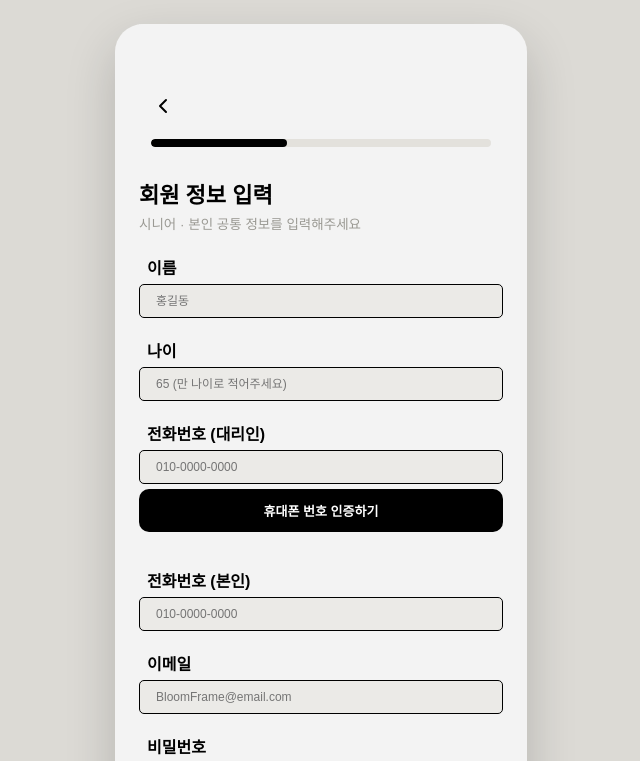
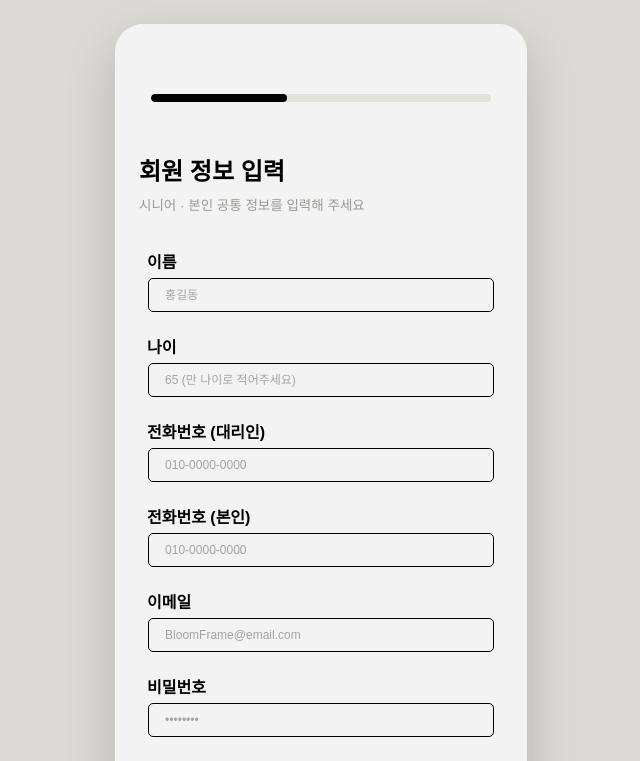
Before and after one commit to EUNS0O/BloomFrame-FRONT-END, a React (Vite) app: page /signup/info in a window 1280 px wide. Shown: the top 761 px of the page, without its empty margins (319-959 px from the left). Built offline with nearby package versions, Linux system fonts and the light colour scheme; a web font is replaced by a local one.

Commit message:
회원 정보 입력 화면 완성

```diff
--- a/src/components/common/Controls.jsx
+++ b/src/components/common/Controls.jsx
@@ -29,10 +29,10 @@ export function Btn({ children, onClick, variant = "primary", disabled, icon: Ic
   );
 }
 
-export function Field({ label, textColor, placeholderColor, bg, borderColor, width, ...props }) {
+export function Field({ label, textColor, placeholderColor, bg, borderColor, width, marginBottom, ...props }) {
   const uid = React.useId().replace(/:/g, "");
   return (
-    <div style={{ marginTop: 20, marginBottom: 5 }}>
+    <div style={{ marginTop: 20, marginBottom: marginBottom ?? 5 }}>
       {label && <div style={{ fontSize: 16, fontWeight: 700, color: C.black, marginBottom: 5, paddingLeft: 8 }}>{label}</div>}
       {placeholderColor && (
         <style>{`.f-${uid}::placeholder { color: ${placeholderColor}; }`}</style>
--- a/src/pages/SignupInfo.jsx
+++ b/src/pages/SignupInfo.jsx
@@ -1,13 +1,16 @@
-import React from "react";
+import React, { useState } from "react";
 import { useNavigate } from "react-router-dom";
 import { C } from "../styles/tokens";
 import { useApp } from "../context/AppContext";
-import { BackHeader, Sub } from "../components/common/BackHeader";
+import { BackHeader } from "../components/common/BackHeader";
 import { Btn, Field } from "../components/common/Controls";
+
+const FIELD_MB = 22; // 필드 사이 간격 (조절용)
 
 export default function SignupInfo() {
   const navigate = useNavigate();
   const { data, update, setOnboarding, setWip } = useApp();
+  const [phoneFocused, setPhoneFocused] = useState(false);
 
   const startOnboardingCategoryFlow = () => {
     setOnboarding(true);
@@ -15,29 +18,59 @@ export default function SignupInfo() {
     navigate("/onboarding/category");
   };
 
+  const fieldProps = {
+    bg: C.bg,
+    textColor: C.black,
+    placeholderColor: C.linkGray,
+    marginBottom: FIELD_MB,
+    width: "95%",
+  };
+
+  const showPhoneVerifyButton = phoneFocused && !data.phoneVerifying;
+
   return (
     <div style={{ flex: 1, padding: "0 24px 24px", overflowY: "auto" }}>
-      <BackHeader progress={40} />
-      <div style={{ fontSize: 22, fontWeight: 800, marginBottom: 6 }}>회원 정보 입력</div>
-      <Sub>시니어 · 본인 공통 정보를 입력해주세요</Sub>
-      <Field label="이름" placeholder="홍길동" value={data.name} onChange={(e) => update({ name: e.target.value })} />
-      <Field label="나이" placeholder="65 (만 나이로 적어주세요)" value={data.age} onChange={(e) => update({ age: e.target.value })} />
-      <Field label="전화번호 (대리인)" placeholder="010-0000-0000" value={data.guardianPhone} onChange={(e) => update({ guardianPhone: e.target.value })} />
-      {!data.phoneVerifying ? (
-        <button onClick={() => update({ phoneVerifying: true })} style={{ width: "100%", padding: "12px", borderRadius: 10, border: "none", background: C.black, color: "#fff", fontSize: 13, fontWeight: 700, marginBottom: 16, cursor: "pointer" }}>
+      <BackHeader progress={40} hideBack />
+      <div style={{ fontSize: 24, fontWeight: 800, marginTop: 20, marginBottom: 8 }}>회원 정보 입력</div>
+      <div style={{ fontSize: 13.5, color: C.gray, lineHeight: 1.6, marginBottom: 32 }}>
+        시니어 · 본인 공통 정보를 입력해 주세요
+      </div>
+
+      <Field label="이름" placeholder="홍길동" value={data.name} onChange={(e) => update({ name: e.target.value })} {...fieldProps} />
+      <Field label="나이" placeholder="65 (만 나이로 적어주세요)" value={data.age} onChange={(e) => update({ age: e.target.value })} {...fieldProps} />
+      <Field
+        label="전화번호 (대리인)" placeholder="010-0000-0000"
+        value={data.guardianPhone} onChange={(e) => update({ guardianPhone: e.target.value })}
+        onFocus={() => setPhoneFocused(true)}
+        {...fieldProps}
+        marginBottom={showPhoneVerifyButton || data.phoneVerifying ? 12 : FIELD_MB}
+      />
+
+      {showPhoneVerifyButton && (
+        <button
+          onClick={() => update({ phoneVerifying: true })}
+          style={{ display: "block", width: "95%", margin: "0 auto", padding: "6px 13px", borderRadius: 6, border: "none", background: C.black, color: "#fff", fontSize: 13.5, fontWeight: 700, marginBottom: FIELD_MB, cursor: "pointer" }}
+        >
           휴대폰 번호 인증하기
         </button>
-      ) : (
-        <div style={{ marginBottom: 16 }}>
-          <input placeholder="문자로 전송된 인증번호를 입력해 주세요" value={data.otp} onChange={(e) => update({ otp: e.target.value })}
-            style={{ width: "100%", boxSizing: "border-box", padding: "10px 12px", borderRadius: 10, border: `1px solid ${C.grayLine}`, background: C.field, fontSize: 13 }} />
+      )}
+      {data.phoneVerifying && (
+        <div style={{ width: "95%", margin: "0 auto", marginBottom: FIELD_MB }}>
+          <input
+            placeholder="문자로 전송된 인증번호를 입력해 주세요" value={data.otp} onChange={(e) => update({ otp: e.target.value })}
+            style={{ display: "block", width: "100%", boxSizing: "border-box", padding: "6px 13px", borderRadius: 6, border: `1px solid ${C.grayLine}`, background: C.bg, fontSize: 13, color: C.black, outline: "none" }}
+          />
         </div>
       )}
-      <Field label="전화번호 (본인)" placeholder="010-0000-0000" value={data.selfPhone} onChange={(e) => update({ selfPhone: e.target.value })} />
-      <Field label="이메일" placeholder="BloomFrame@email.com" value={data.email} onChange={(e) => update({ email: e.target.value })} />
-      <Field label="비밀번호" type="password" placeholder="••••••••" value={data.password} onChange={(e) => update({ password: e.target.value })} />
-      <Field label="비밀번호 확인" type="password" placeholder="••••••••" value={data.passwordConfirm} onChange={(e) => update({ passwordConfirm: e.target.value })} />
-      <Btn onClick={startOnboardingCategoryFlow}>확인</Btn>
+
+      <Field label="전화번호 (본인)" placeholder="010-0000-0000" value={data.selfPhone} onChange={(e) => update({ selfPhone: e.target.value })} {...fieldProps} />
+      <Field label="이메일" placeholder="BloomFrame@email.com" value={data.email} onChange={(e) => update({ email: e.target.value })} {...fieldProps} />
+      <Field label="비밀번호" type="password" placeholder="••••••••" value={data.password} onChange={(e) => update({ password: e.target.value })} {...fieldProps} />
+      <Field label="비밀번호 확인" type="password" placeholder="••••••••" value={data.passwordConfirm} onChange={(e) => update({ passwordConfirm: e.target.value })} {...fieldProps} marginBottom={32} />
+
+      <div style={{ width: 170, margin: "0 auto" }}>
+        <Btn onClick={startOnboardingCategoryFlow} padding="10px 14px">확인</Btn>
+      </div>
     </div>
   );
 }
```
